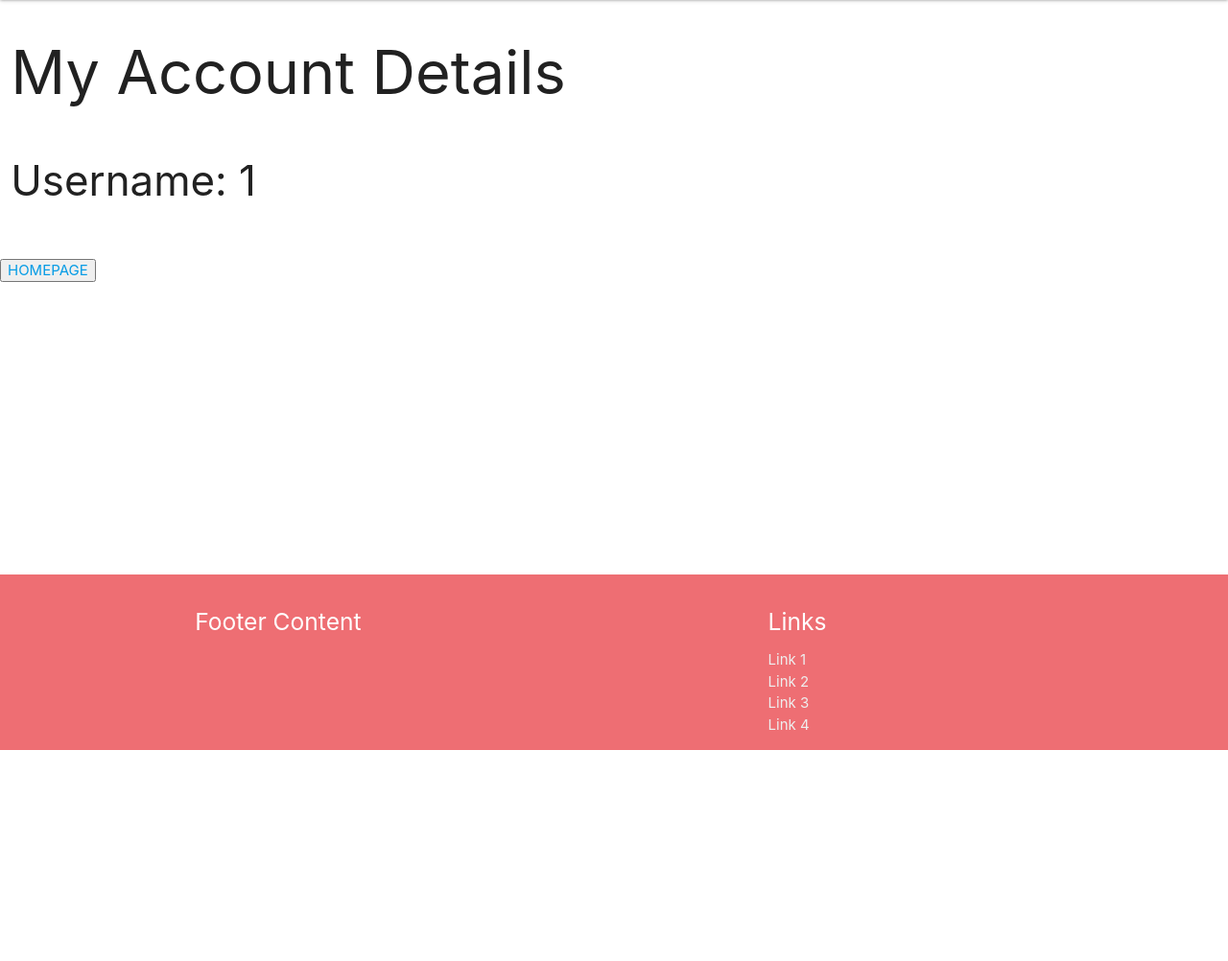
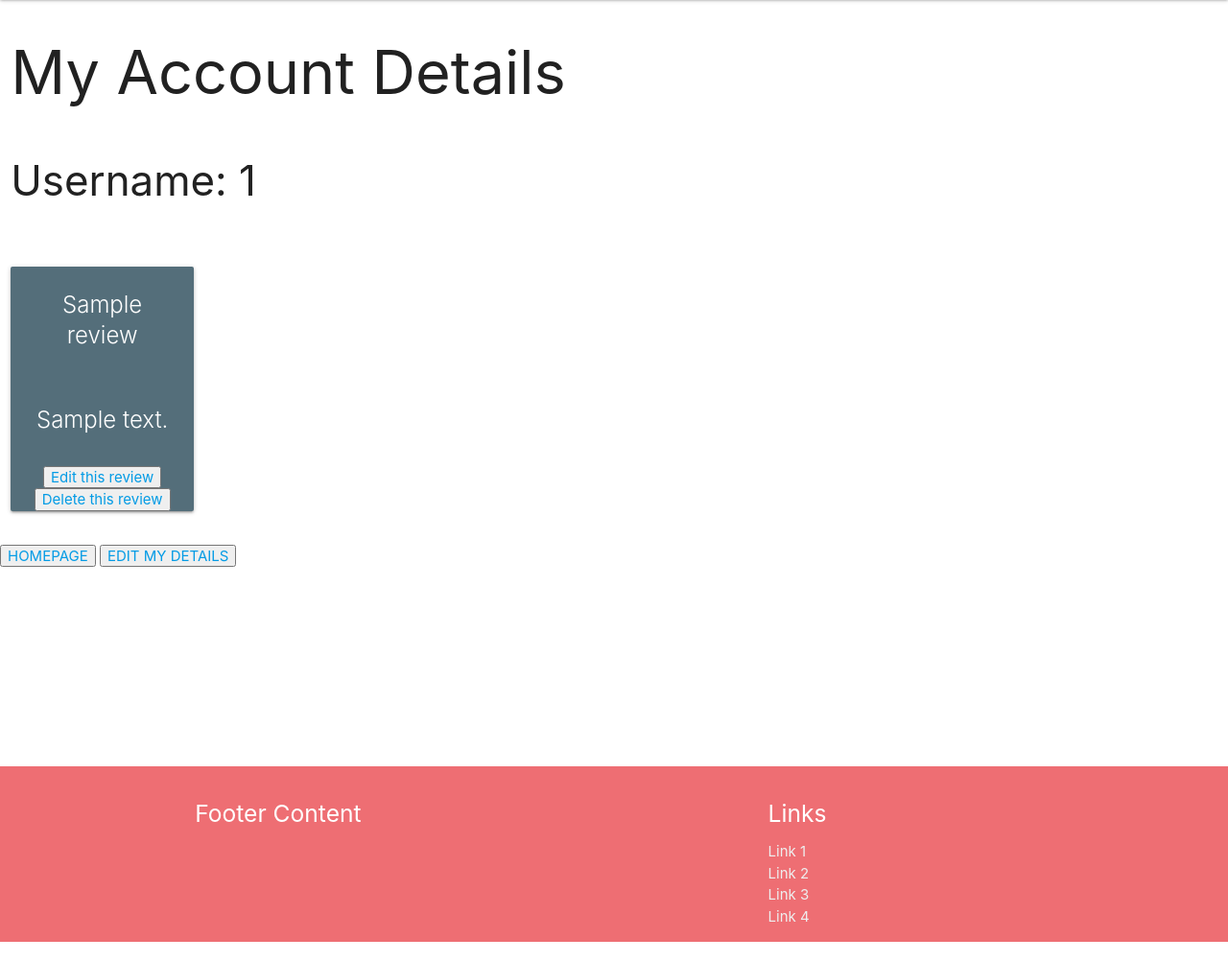
Before and after one commit to BegumDev/ReviewHubMS3, a Flask app: page /my_account/1 in a window 1280 px wide. Shown: the part 65-1067 px from the top of the page at 96% size. Before the commit the page ends 847 px from the top, so only its background shows below. Run offline with Flask 2, Linux system fonts and the light colour scheme; the visitor is signed in with stand-in values (Sample User, id 1); tables that the repository leaves empty hold one stand-in row (values such as "Sample post"); a database or web service that is not in the repository returns one stand-in record (values such as "Sample title"); some libraries are stand-ins or nearby versions.

Commit message:
Add code to enable the logged in user to see their own reviews in their own account.

```diff
--- a/reviewhub/routes.py
+++ b/reviewhub/routes.py
@@ -40,7 +40,11 @@ def register():
 @app.route("/my_account/<username>", methods=["GET", "POST"])
 def my_account(username):
     if "user" in session:
-        return render_template('my_account.html', username=session["user"])
+
+        reviews = mongo.db.reviews.find({'created_by': session["user"]})
+
+
+        return render_template('my_account.html', username=session["user"], reviews=reviews)
     return redirect(url_for("home"))
 
 
@@ -112,9 +116,7 @@ def edit_review(review_id):
 # Delete a review
 @app.route("/delete_review/<review_id>")
 def delete_review(review_id):
-
     review = mongo.db.reviews.find_one({"_id": ObjectId(review_id)})
-
     if session["user"] == review["created_by"]:
         mongo.db.reviews.find_one_and_delete({"_id": ObjectId(review_id)}, review)
         return redirect(url_for('home'))
--- a/reviewhub/static/css/style.css
+++ b/reviewhub/static/css/style.css
@@ -1,3 +1,3 @@
 section{
-    height: 600px;
+    height: 800px;
 }
--- a/reviewhub/templates/my_account.html
+++ b/reviewhub/templates/my_account.html
@@ -13,7 +13,31 @@
     </div>
 </div>
 
+
+
+<div class="row center-align review">
+    {% for i in reviews %}
+    <div class="col s12 m2">
+        <div class="card blue-grey darken-1">
+            <div class="card-content white-text">
+                <span class="card-title">{{ i.service_name }}</span>
+            </div>
+            <div class="card-content white-text">
+                <span class="card-title">{{ i.review }}</span>
+            </div>
+            {% if session.user %}
+            <button><a href="{{ url_for('edit_review', review_id=i._id) }}">Edit this review</a></button>
+            <button><a href="{{ url_for('delete_review', review_id=i._id) }}">Delete this review</a></button>
+            {% endif %}
+        </div>
+    </div>
+    {% endfor %}
+
+</div>
+
 <button><a href="{{ url_for('home') }}">HOMEPAGE</a></button>
+<button><a href="#">EDIT MY DETAILS</a></button>
+
 
 
 {% endblock %}
```
